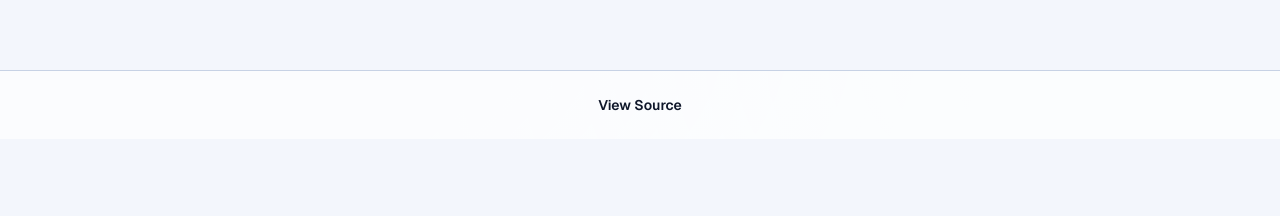
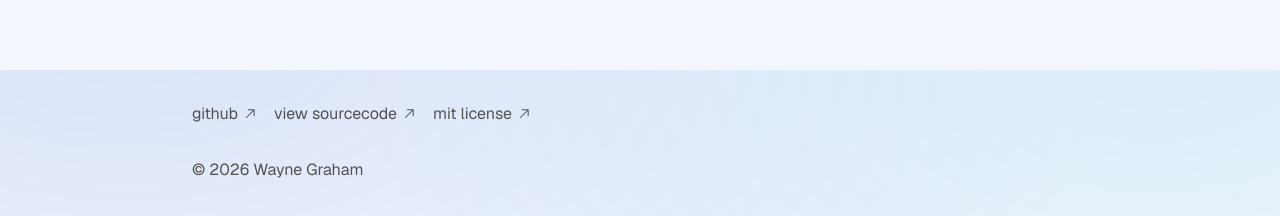
Before and after one commit to waynegraham/belt-progressions, a Next.js app: page / in a window 1280 px wide. Shown: the part 730-946 px from the top of the page. Before the commit the page ends 869 px from the top, so only its background shows below. Built offline with nearby package versions, Linux system fonts and the light colour scheme.

Commit message:
Add license and fix footer

```diff
--- a/src/app/layout.tsx
+++ b/src/app/layout.tsx
@@ -1,5 +1,6 @@
 import type { Metadata } from "next";
 import { Geist, Geist_Mono } from "next/font/google";
+import { GoArrowUpRight } from "react-icons/go";
 import "./globals.css";
 
 const geistSans = Geist({
@@ -44,7 +45,33 @@ export default function RootLayout({
       </head>
       <body className={`${geistSans.variable} ${geistMono.variable} antialiased`}>
         {children}
-        <footer
+        <footer className="mb-16 px-4 md:px-8">
+          <div className="mx-auto max-w-4xl">
+            <ul className="font-sm mt-8 flex flex-col space-x-0 space-y-2 text-neutral-600 md:flex-row md:space-x-4 md:space-y-0 dark:text-neutral-300">
+              <li>
+                <a className="inline-flex items-center gap-1" target="_blank" rel="noopener noreferrer" href="https://github.com/waynegraham">
+                  github
+                  <GoArrowUpRight aria-hidden="true" />
+                </a>
+              </li>
+              <li>
+                <a className="inline-flex items-center gap-1" target="_blank" rel="noopener noreferrer" href="https://github.com/waynegraham/belt-progressions/">
+                  view sourcecode
+                  <GoArrowUpRight aria-hidden="true" />
+                </a>
+              </li>
+              <li>
+                <a className="inline-flex items-center gap-1" target="_blank" rel="noopener noreferrer" href="https://github.com/waynegraham/belt-progressions/LICENSE">
+                  mit license
+                  <GoArrowUpRight aria-hidden="true" />
+                </a>
+              </li>
+            </ul>
+
+            <p className="mt-8 text-neutral-600 dark:text-neutral-300">&copy; {new Date().getFullYear()} <a href="https://waynegraham.github.io">Wayne Graham</a></p>
+          </div>
+        </footer>
+        {/* <footer
           className="border-t px-4 py-6 text-center text-sm md:px-8"
           style={{ borderColor: "var(--border-1)", backgroundColor: "var(--surface-1)" }}
         >
@@ -57,7 +84,7 @@ export default function RootLayout({
           >
             View Source
           </a>
-        </footer>
+        </footer> */}
       </body>
     </html>
   );
```
Also changed, not shown: 1 other file (tests, documents, lock files or other folders).
